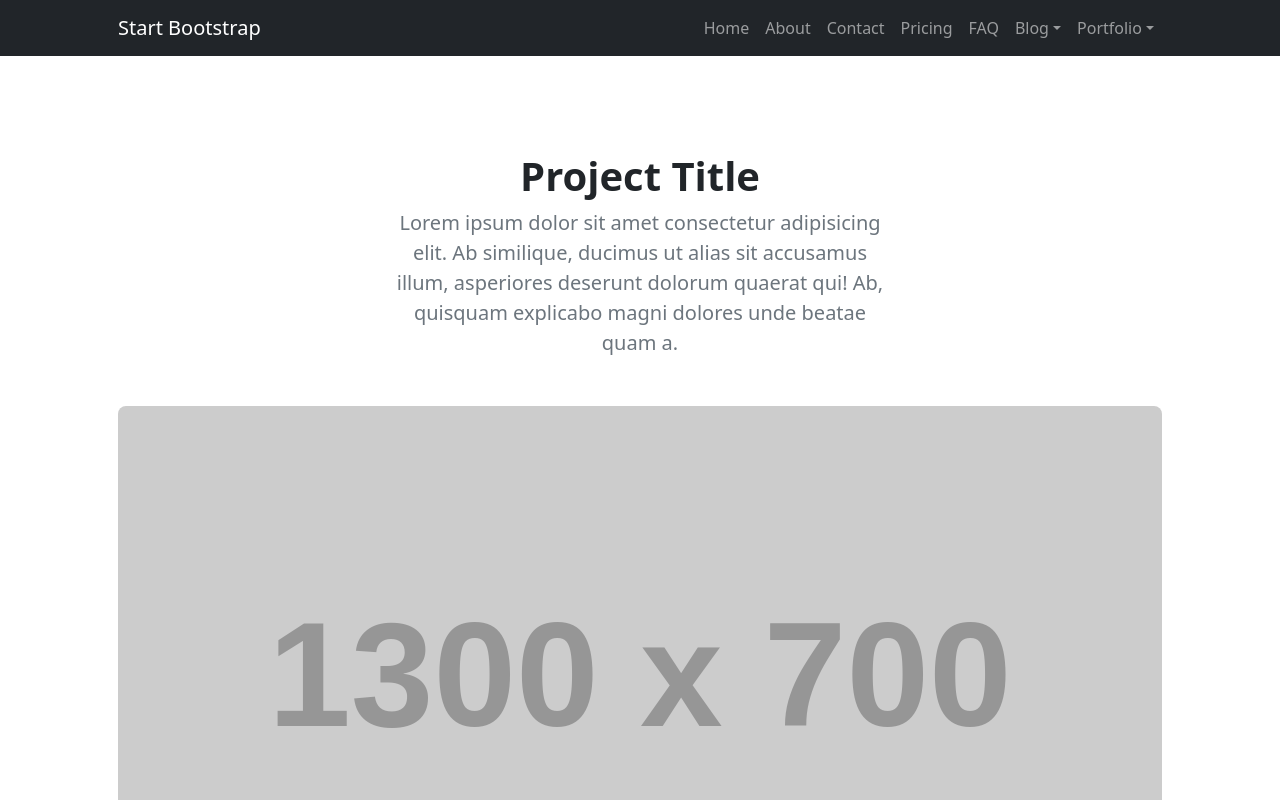
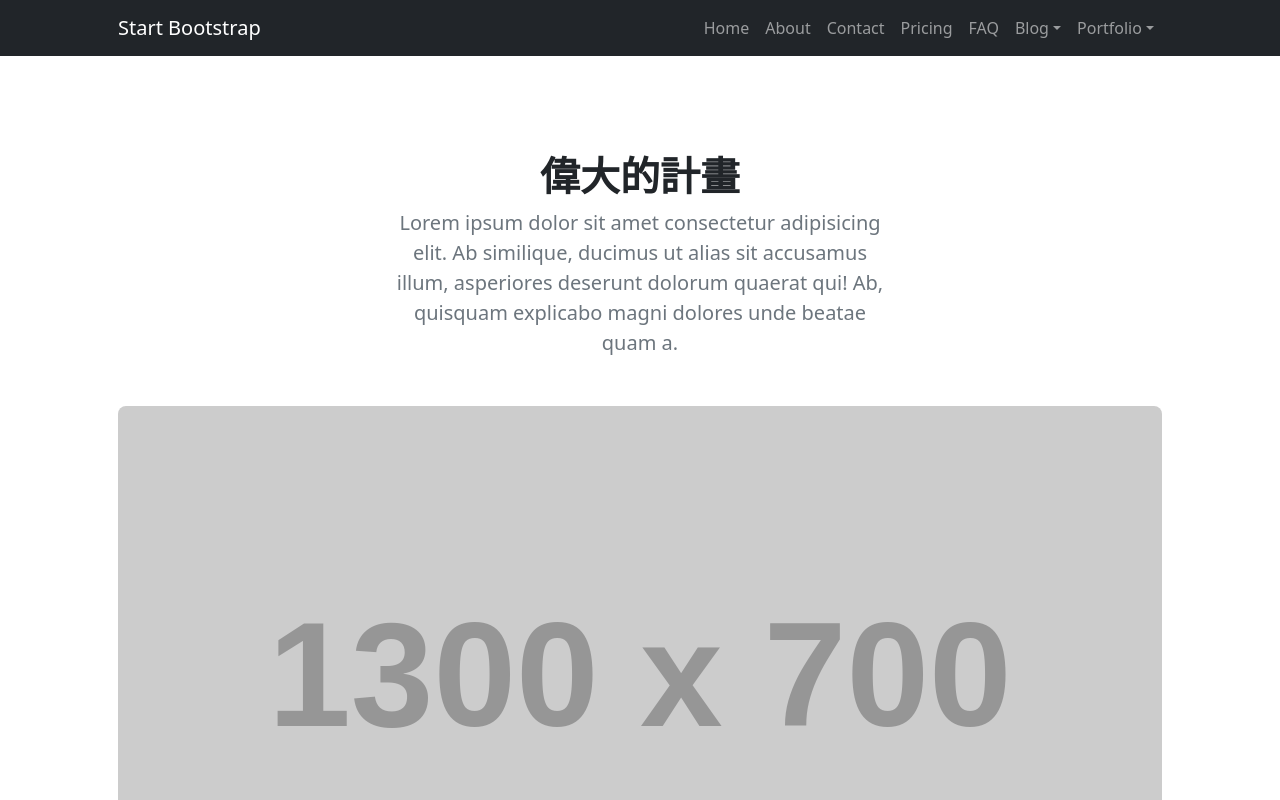
Before and after one commit to Tsukiyooo/my-website, a plain HTML site: page portfolio-item.html in a window 1280 px wide. Shown: the top 800 px of the page. Drawn offline with nearby package versions, Linux system fonts and the light colour scheme; placeholder pictures from the web are drawn by us.

Commit message:
portfolio-item title

```diff
--- a/portfolio-item.html
+++ b/portfolio-item.html
@@ -51,7 +51,7 @@
                     <div class="row gx-5 justify-content-center">
                         <div class="col-lg-6">
                             <div class="text-center mb-5">
-                                <h1 class="fw-bolder">Project Title</h1>
+                                <h1 class="fw-bolder">偉大的計畫</h1>
                                 <p class="lead fw-normal text-muted mb-0">Lorem ipsum dolor sit amet consectetur adipisicing elit. Ab similique, ducimus ut alias sit accusamus illum, asperiores deserunt dolorum quaerat qui! Ab, quisquam explicabo magni dolores unde beatae quam a.</p>
                             </div>
                         </div>
```
